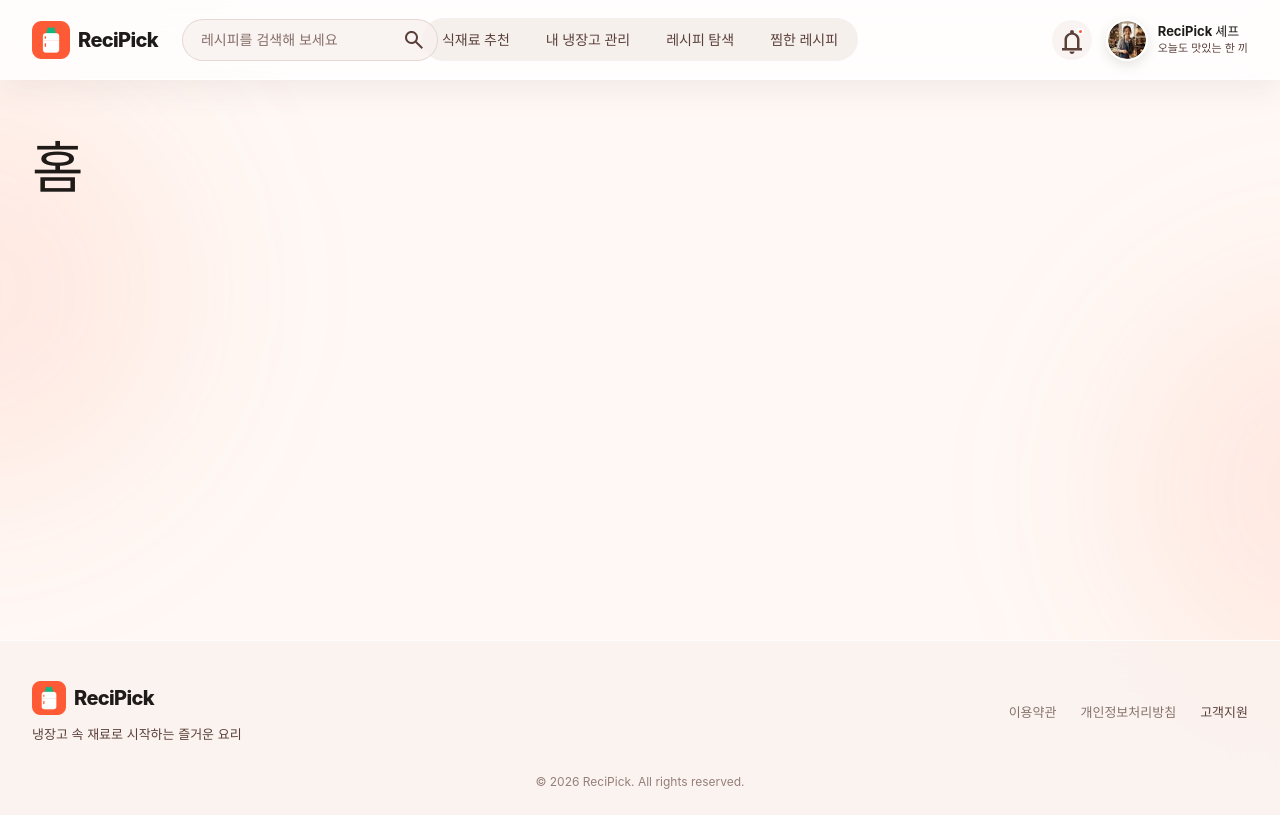
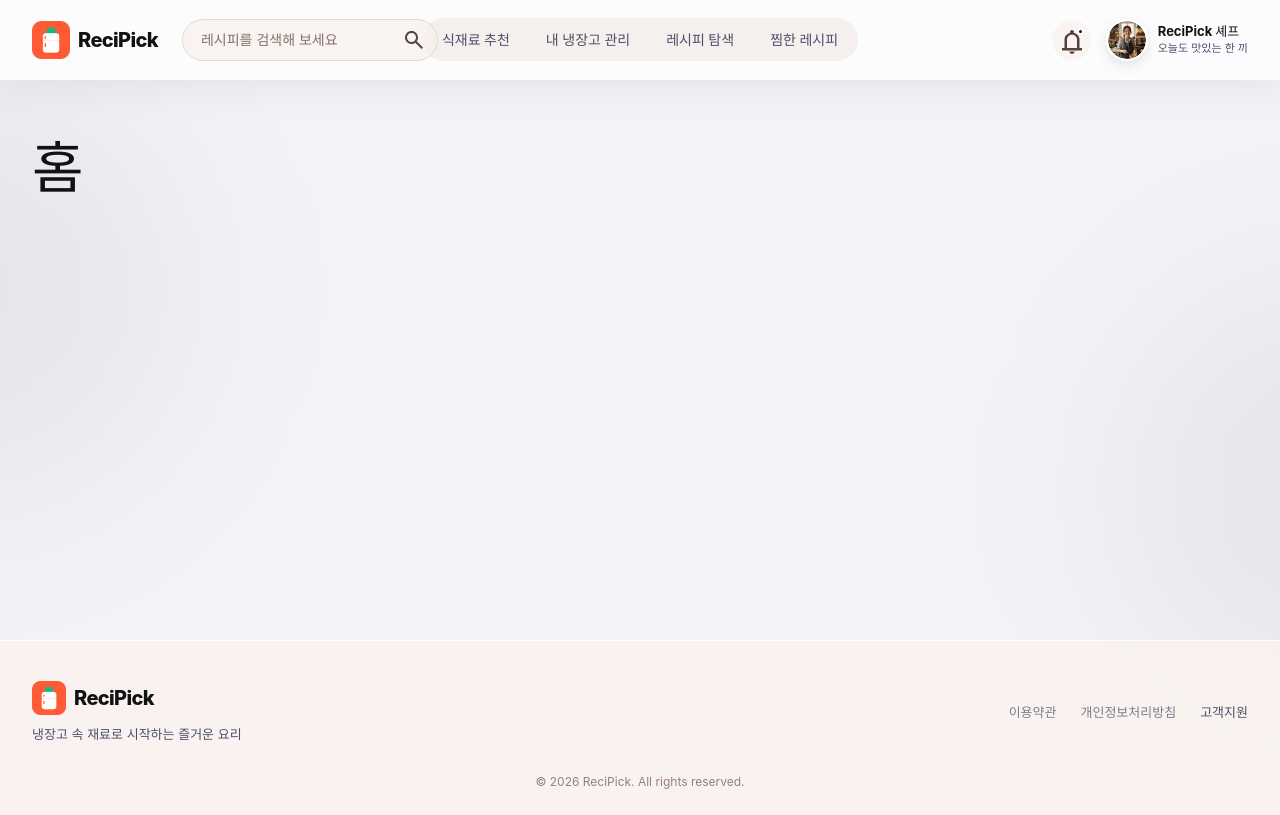
Before and after one commit to kite-pp/ReciPick, a React (Vite) app: page / in a window 1280 px wide. Built offline with nearby package versions, Linux system fonts and the light colour scheme; a web font is replaced by a local one.

Commit message:
style: 디자인 토큰과 공통 컴포넌트를 Figma값으로 최신화

```diff
--- a/src/components/common/Badge.jsx
+++ b/src/components/common/Badge.jsx
@@ -1,5 +1,10 @@
 import styles from './Badge.module.css';
 
+// 사용 예시
+// <Badge>한식</Badge>
+// <Badge color="red">오늘까지</Badge>
+// color: 'gray'(기본, 카테고리·난이도) | 'green'(일치율, fresh) | 'yellow'(soon)
+//        | 'red'(today) | 'black'(expired)
 function Badge({ children, color = 'gray' }) {
   let colorClassName = styles.gray;
   if (color === 'black') {
--- a/src/components/common/Badge.module.css
+++ b/src/components/common/Badge.module.css
@@ -2,10 +2,10 @@
   display: inline-flex;
   align-items: center;
   height: 24px;
-  padding: 0 10px;
+  padding: 0 8px;
   border-radius: var(--radius-full);
   font-size: var(--font-size-xs);
-  font-weight: 600;
+  font-weight: 500;
 }
 
 .gray {
--- a/src/components/common/Button.jsx
+++ b/src/components/common/Button.jsx
@@ -1,5 +1,10 @@
 import styles from './Button.module.css';
 
+// 사용 예시
+// <Button onClick={handleSave}>저장</Button>
+// <Button variant="secondary" size="small">취소</Button>
+// <Button type="submit" fullWidth disabled={isLoading}>로그인</Button>
+// variant: 'primary'(기본) | 'secondary' | 'text' / size: 'small' | 'medium'(기본) | 'large'
 function Button({
   children,
   variant = 'primary',
--- a/src/components/common/Input.jsx
+++ b/src/components/common/Input.jsx
@@ -1,5 +1,10 @@
 import styles from './Input.module.css';
 
+// 사용 예시
+// <Input id="login-email" label="이메일" value={email} onChange={(e) => setEmail(e.target.value)} />
+// <Input id="nickname" label="닉네임" error="닉네임을 입력해 주세요." />
+// <Input id="amount" label="수량" helperText="숫자만 입력해 주세요." />
+// id는 label 연결 때문에 꼭 넣어주세요
 function Input({ id, label, error, helperText, ...rest }) {
   let inputClassName = styles.input;
   if (error) {
--- a/src/components/common/Layout.module.css
+++ b/src/components/common/Layout.module.css
@@ -43,7 +43,7 @@
   width: 420px;
   height: 420px;
   border-radius: 50%;
-  background: rgb(255 128 94 / 12%);
+  background: rgb(18 18 18 / 5%);
   filter: blur(90px);
   content: '';
   pointer-events: none;
@@ -163,9 +163,9 @@
 }
 
 .header-search input:focus {
-  border-color: rgb(255 90 54 / 55%);
+  border-color: rgb(18 18 18 / 40%);
   background: #fff;
-  box-shadow: 0 0 0 4px rgb(255 90 54 / 12%);
+  box-shadow: 0 0 0 4px rgb(18 18 18 / 8%);
 }
 
 .header-search button {
@@ -185,7 +185,7 @@
 }
 
 .header-search button:hover {
-  background: rgb(255 90 54 / 10%);
+  background: rgb(18 18 18 / 6%);
 }
 
 .header-search img,
@@ -223,7 +223,7 @@
 
 .primary-nav__link--active {
   background: var(--color-primary);
-  box-shadow: 0 6px 16px rgb(255 90 54 / 24%);
+  box-shadow: 0 6px 16px rgb(18 18 18 / 20%);
   color: #fff;
 }
 
@@ -424,7 +424,7 @@
 
   .mobile-nav__link--active {
     background: var(--color-primary);
-    box-shadow: 0 5px 14px rgb(255 90 54 / 22%);
+    box-shadow: 0 5px 14px rgb(18 18 18 / 20%);
     color: #fff;
   }
 
--- a/src/components/common/Loading.jsx
+++ b/src/components/common/Loading.jsx
@@ -1,5 +1,8 @@
 import styles from './Loading.module.css';
 
+// 사용 예시
+// {isLoading && <Loading />}
+// <Loading text="레시피를 불러오는 중..." />
 function Loading({ text = '불러오는 중...' }) {
   return (
     <div className={styles.loading} role="status">
--- a/src/styles/global.css
+++ b/src/styles/global.css
@@ -1,31 +1,33 @@
 :root {
-  --color-primary: #ff5a36;
-  --color-primary-soft: #ffe6de;
-  --color-text: #1f1b19;
-  --color-muted: #5b403a;
-  --color-background: #fff8f5;
+  /* 색상 */
+  --color-primary: #121212;
+  --color-primary-soft: #f2f3f8;
+  --color-text: #121212;
+  --color-muted: #4b5068;
+  --color-background: #f2f3f8;
+  --color-white: #ffffff;
+  --color-border: #e9ecf4;
+  --color-disabled: #9da5c1;
+  --color-danger: #dc2626;
+  --color-danger-soft: #fef2f2;
+  --color-warning: #b45309;
+  --color-warning-soft: #fffbeb;
+  --color-success: #059669;
+  --color-success-soft: #ecfdf5;
 
-  /* ↓ 여기부터 새로 추가 (TODO: 피그마 값 확인 후 수정) */
-  --color-white: #ffffff;
-  --color-border: #e0e0e0;
-  --color-disabled: #bdbdbd;
-  --color-danger: #e5484d;
-  --color-danger-soft: #fdecec;
-  --color-warning: #b86e00;
-  --color-warning-soft: #fff3df;
-  --color-success: #2b8a52;
-  --color-success-soft: #e6f5ec;
-
+  /* 글자 크기 */
   --font-size-xs: 12px;
   --font-size-sm: 14px;
-  --font-size-md: 16px;
+  --font-size-md: 15px;
   --font-size-lg: 18px;
   --font-size-xl: 24px;
 
-  --radius-sm: 6px;
-  --radius-md: 10px;
-  --radius-full: 999px;
-  /* ↑ 여기까지 */
+  /* 모서리 */
+  --radius-md: 12px; /* 버튼, 입력창 */
+  --radius-xl: 24px; /* 카드 */
+  --radius-full: 999px; /* 배지 */
+
+  /* 레이아웃 */
   --layout-max-width: 1280px;
   --layout-padding: 32px;
   --header-height: 80px;
@@ -77,7 +79,7 @@ a {
 }
 
 :focus-visible {
-  outline: 3px solid rgb(255 90 54 / 42%);
+  outline: 3px solid rgb(18 18 18 / 40%);
   outline-offset: 3px;
 }
 
```
Also changed, not shown: src/components/common/Button.module.css (+6 -5 lines), src/components/common/Input.module.css (+7 -2 lines).
